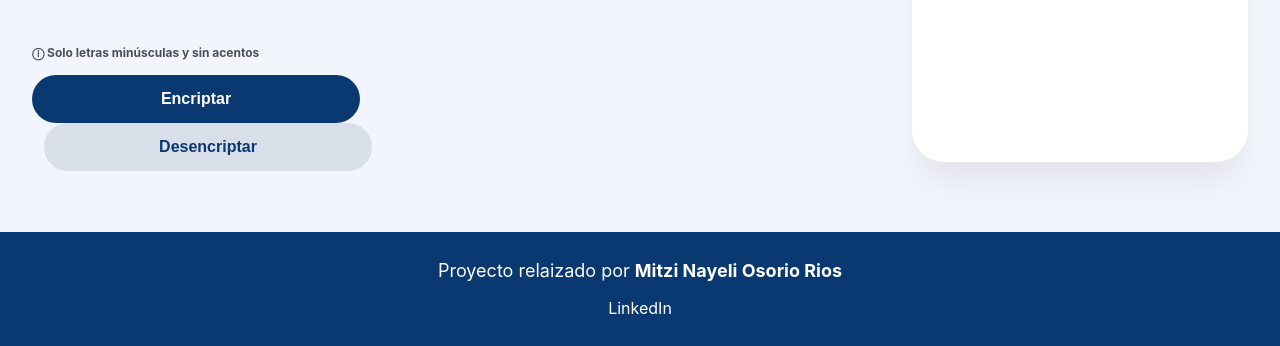
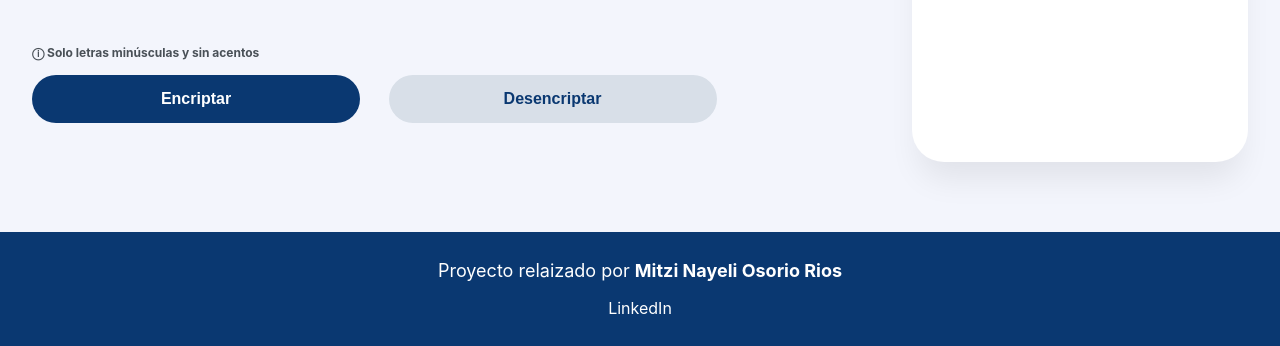
Before and after one commit to MitziR02/codificador, a plain HTML site: page index.html in a window 1280 px wide. Shown: the part 708-1054 px from the top of the page. Drawn offline with Linux system fonts and the light colour scheme.

Commit message:
Update index.html
Se creo div para alojar los botones

```diff
--- a/index.html
+++ b/index.html
@@ -33,9 +33,10 @@
 
                 <h4 class="advertencia">Solo letras minúsculas y sin acentos</h4>
 
-                <input type="button" value="Encriptar" class="encriptar" onclick="encriptarTexto()">
-
-                <input type="button" value="Desencriptar" class="desencriptar" onclick="desencriptarTexto()">
+                <div class="btns">
+                    <input type="button" value="Encriptar" class="encriptar" onclick="encriptarTexto()">
+                    <input type="button" value="Desencriptar" class="desencriptar" onclick="desencriptarTexto()">
+                </div>
             </div>
 
             <div class="caja" id="caja">
```
